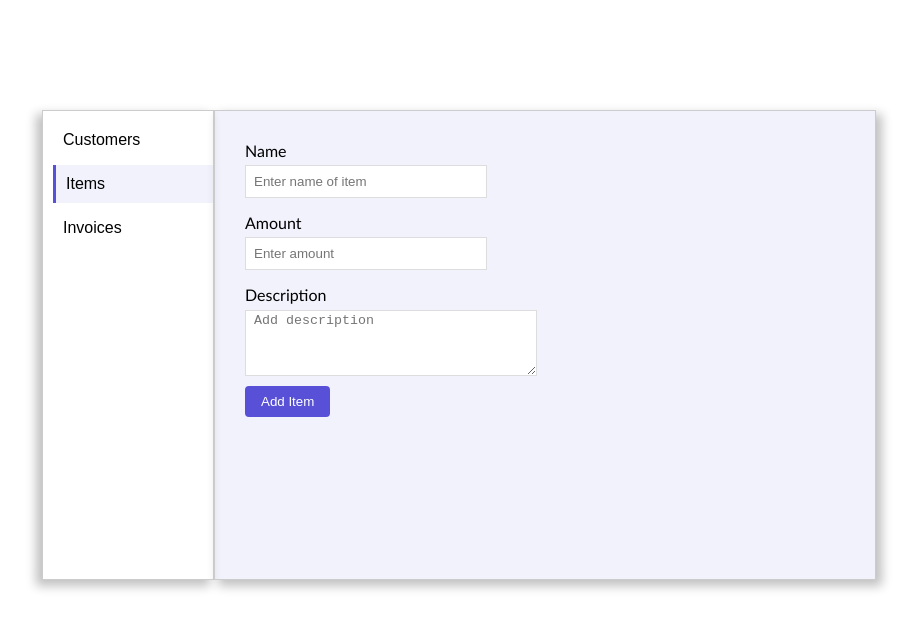
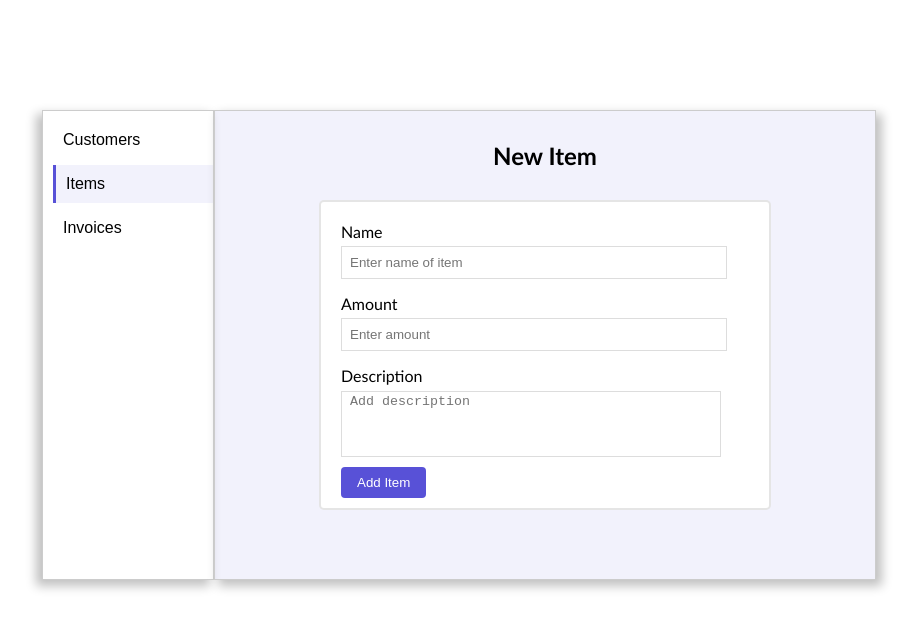
Before and after one commit to Anmay5525/react-Billify, a React app: page /Items/New in a window 1280 px wide. Shown: the top 628 px of the page, without its empty margins (181-1098 px from the left). Built offline with nearby package versions, Linux system fonts and the light colour scheme.

Commit message:
UI changes

```diff
--- a/src/components/NewCustomerForm.js
+++ b/src/components/NewCustomerForm.js
@@ -46,6 +46,8 @@ export default function NewCustomerForm() {
 
   return (
     <div className="content">
+      <h2 className="new-customer-title">New Customer</h2>
+      <div className="customers-form-container">
         <form className="customers-form" onSubmit={(e) => handleNewCustomer(e)}>
           <div className="input-cnt">
             <div>Name</div>
@@ -96,5 +98,6 @@ export default function NewCustomerForm() {
           </div>
         </form>
       </div>
+    </div>
   );
 }
--- a/src/components/NewItemForm.js
+++ b/src/components/NewItemForm.js
@@ -42,6 +42,8 @@ export default function NewItemForm() {
 
   return (
     <div className="content">
+      <h2 className="new-item-title">New Item</h2>
+      <div className="items-form-container">
         <form className="items-form" onSubmit={(e) => handleNewItem(e)}>
           <div className="input-cnt">
             <div>Name</div>
@@ -90,5 +92,6 @@ export default function NewItemForm() {
           </div>
         </form>
       </div>
+    </div>
   );
 }
--- a/src/css/App.css
+++ b/src/css/App.css
@@ -60,6 +60,7 @@ body {
   align-content: center;
   display: flex;
   /* width: 100%; */
+  /* height: 100%; */
   flex-direction: column;
 }
 
@@ -77,19 +78,15 @@ body {
 
 .input {
   padding: 8px 8px;
-  width: 40%;
+  width: 100%;
   transition: all 0.3s;
   margin-top: 5px;
   margin-bottom: 5px;
   border: 1px solid #dddddd;
 }
 
-.input:valid {
-  border: 2px solid green;
-}
-
 .input:focus {
-  width: 50%;
+  width: 108%;
 }
 
 .filter-container {
@@ -147,16 +144,6 @@ body {
   transform: scale(1.08);
   cursor: pointer;
 }
-/*
-.invoices-table,
-.customers-table,
-.items-table {
-  align-content: center;
-  justify-content: center;
-  width: 100%;
-  border-collapse: separate;
-  border-spacing: 0px 10px;
-} */
 
 .table {
   align-content: center;
@@ -187,11 +174,31 @@ th {
   text-align: left;
 }
 
+.new-customer-title,
+.new-item-title {
+  width: fit-content;
+  margin: auto;
+  margin-top: 20px;
+  margin-bottom: 30px;
+}
+
+.customers-form-container,
+.items-form-container {
+  background-color: white;
+  display: flex;
+  margin: auto;
+  width: 70%;
+  border: 2px solid rgba(0, 0, 0, 0.1);
+  border-radius: 5px;
+}
+
 .customers-form {
   display: flex;
-  flex-wrap: wrap;
-  padding: 20px 10px 10px 20px;
+  padding: 20px 10px 20px 20px;
   flex-direction: column;
+  width: 100%;
+  /* margin: auto; */
+  /* background-color: white; */
 }
 
 .customers-add-btn,
@@ -214,14 +221,16 @@ th {
   display: flex;
   flex-direction: column;
   padding: 20px 10px 10px 20px;
+  width: 100%;
 }
 
 .textarea {
-  width: 50%;
+  width: 100%;
   margin-right: 50px;
   margin-top: 6px;
   padding-left: 8px;
   border: 1px solid #dddddd;
+  resize: none;
 }
 
 /* new invoice form */
```
Lines whose indentation alone changed are shown as unchanged.
